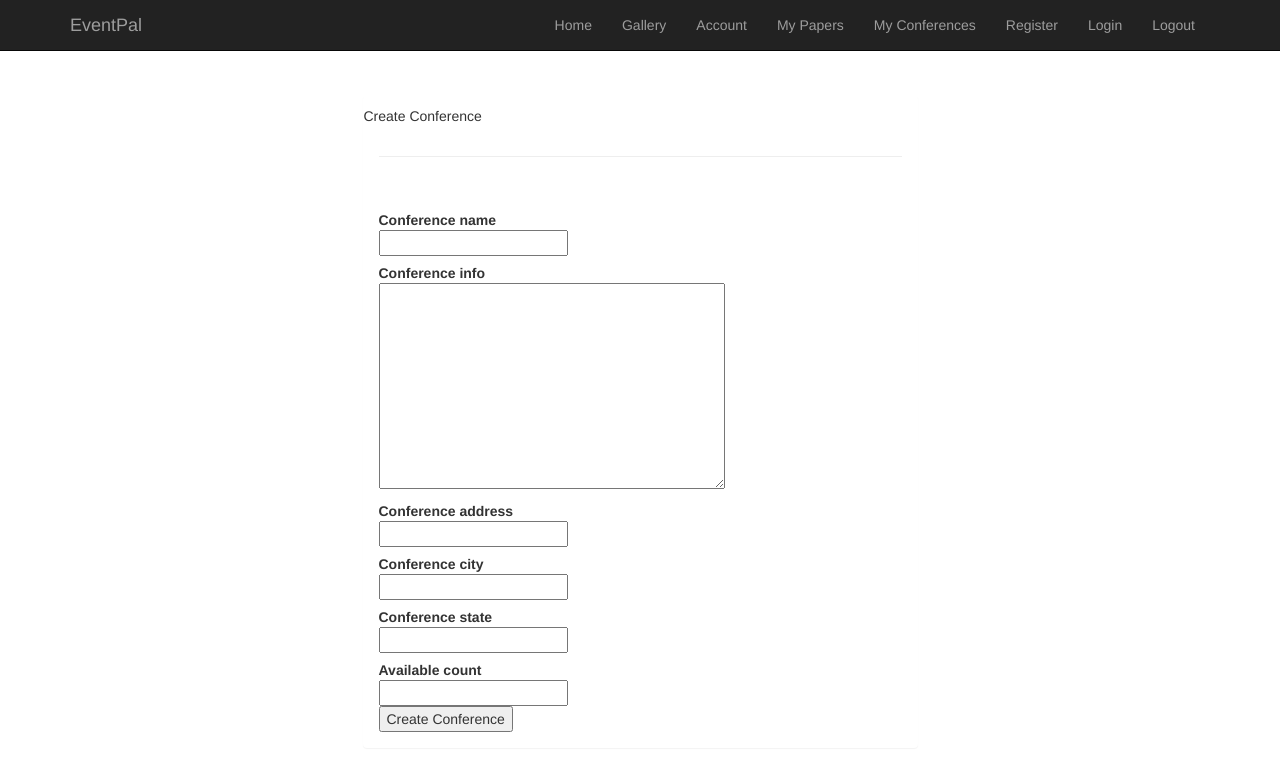
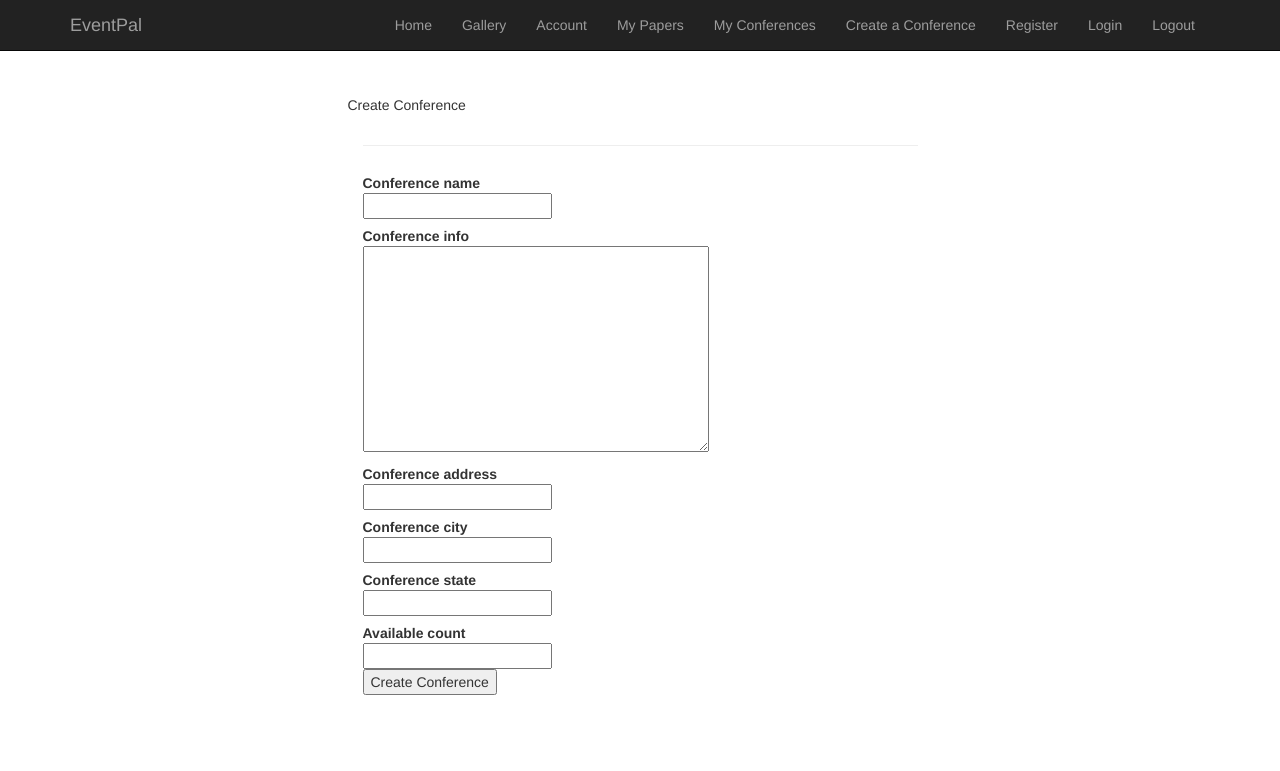
Before and after one commit to lukasfox23/Capstone, a Django app: page /createconference/ in a window 1280 px wide. Shown: the top 771 px of the page. Run offline with Django 3.2, Linux system fonts and the light colour scheme; some libraries are stand-ins or nearby versions.

Commit message:
CreateConference page navigates to the proper conference correctly now

```diff
--- a/basic/templates/basic/header.html
+++ b/basic/templates/basic/header.html
@@ -50,6 +50,8 @@
             <a href="/myconferences">My Conferences</a>
           </li>
           <li>
+            <a href="/createconference">Create a Conference</a>
+          <li>
             <a href="/register">Register</a>
           </li>
           <li>
--- a/conference/templates/conference/createconference.html
+++ b/conference/templates/conference/createconference.html
@@ -5,16 +5,13 @@
 <div class="container" style="padding-top: 25px">
     <div class="row">
         <div class="col-md-6 col-md-offset-3">
-            <div class="panel panel-login">
-                <div class="panel-heading">
             <div class="row">
                 <div class"text-center">
                     <p>Create Conference</p>
                 </div>
             </div>
             <hr>
-                </div>
-                <div class="panel-body">
+
             <div class="row">
                 <div class="col-lg-12">
                     <form class="form-horizontal" method="post" action="">
@@ -47,7 +44,5 @@
         </div>
     </div>
 </div>
-    </div>
-</div>
 
 {% endblock %}
--- a/conference/views.py
+++ b/conference/views.py
@@ -30,7 +30,9 @@ def createconference(request):
             new_conference=Conference.objects.create(conference_name=data['conference_name'],conference_info=data['conference_info'],conference_address=data['conference_address'],conference_city=data['conference_city'],conference_state=data['conference_state'],attendee_count=1,available_count=data['available_count'])
             if(new_conference):
                 new_conference.save()
-            return render(request, "conference/conference.html", {'data':data})
+            # Not navigating to the proper url
+            #return render(request, "conference/conference.html", {'newConference':new_conference.conference_id,'data':data})
+            return conference(request, new_conference.conference_id)
     else:
         form = ConferenceForm()
     return render(request, 'conference/createconference.html', {'form':form})
```
Also changed, not shown: db.sqlite3. Lines whose indentation alone changed are shown as unchanged.
